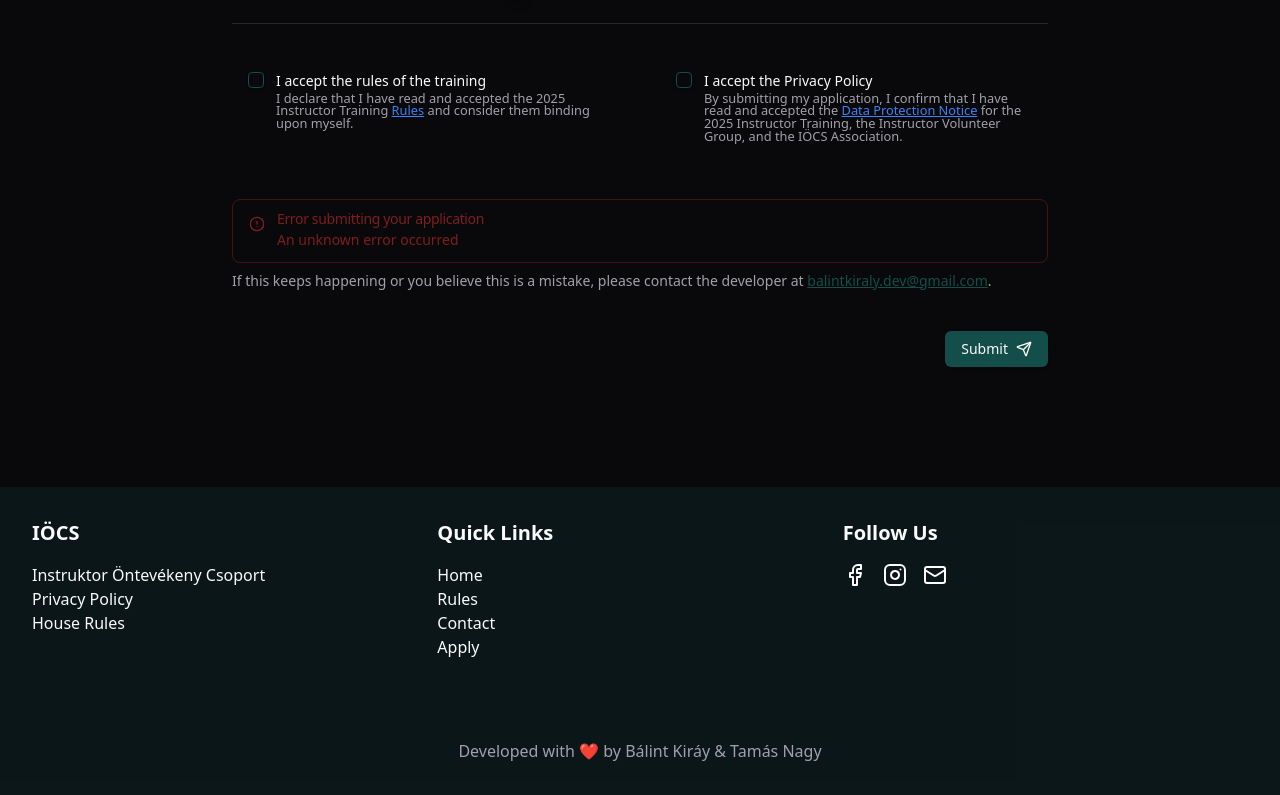
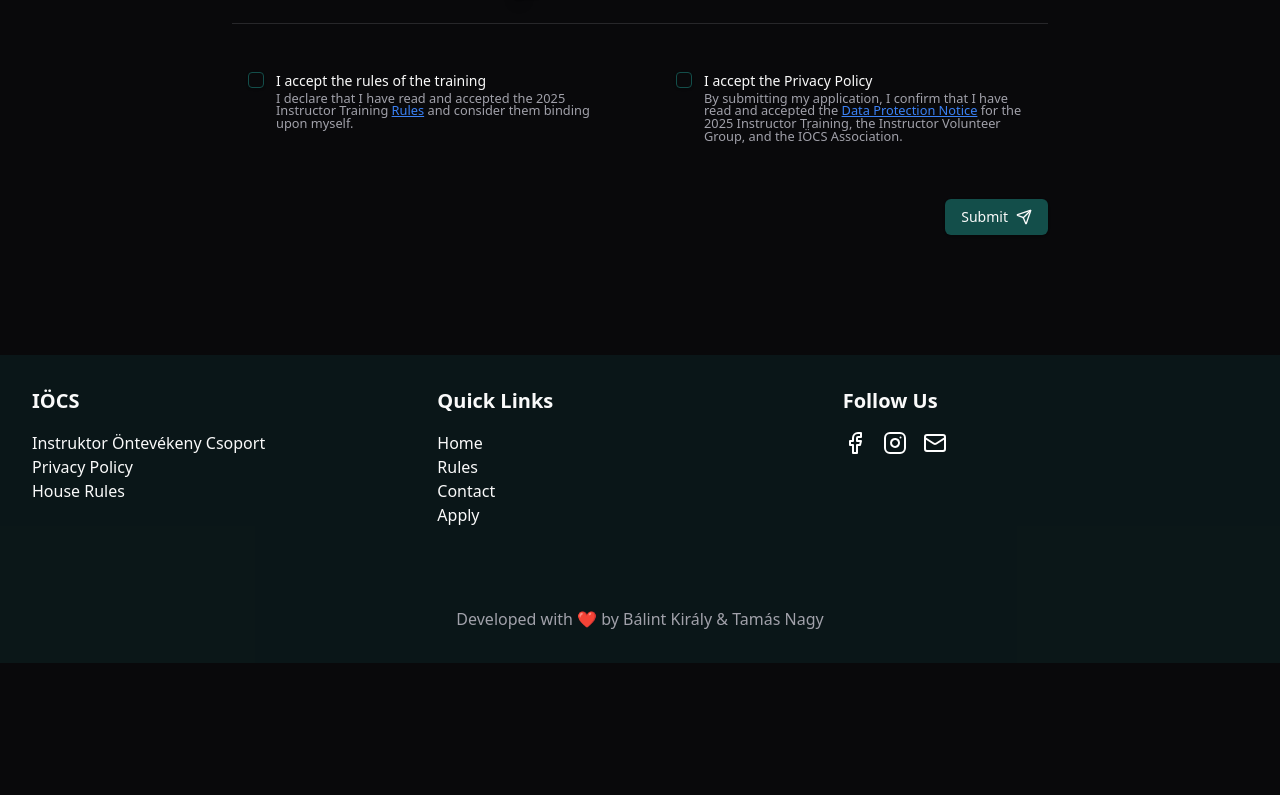
Before and after one commit to balint-kiraly/iocs-training-web-2025, a Next.js app: page /en/apply in a window 1280 px wide. Shown: the part 1761-2556 px from the top of the page. After the commit the page ends 2424 px from the top, so only its background shows below. Built offline with nearby package versions, Linux system fonts and the light colour scheme.

Commit message:
Add support email

```diff
--- a/src/actions/submitApplication.ts
+++ b/src/actions/submitApplication.ts
@@ -10,6 +10,7 @@ type State =
   | {
       status: 'success' | 'error';
       error?: number;
+      message?: string;
     }
   | null
   | undefined;
@@ -37,17 +38,23 @@ export default async function submitApplication(
   } catch (error) {
     if (error instanceof Prisma.PrismaClientKnownRequestError) {
       if (error.code === 'P2002') {
-        console.error('Error creating application (Unique constraint failed):', error.message);
         return {
           status: 'error',
           error: 1,
+          message: error.message,
         };
       }
+      return {
+        status: 'error',
+        error: 0,
+        message: error.message,
+      };
     }
     console.error('Unknown error creating application');
     return {
       status: 'error',
       error: 0,
+      message: 'Unknown error creating application',
     };
   }
 }
--- /dev/null
+++ b/src/actions/support.ts
@@ -0,0 +1,22 @@
+'use server';
+
+import { z } from 'zod';
+import { formSchema } from '@/lib/formValidation';
+
+export async function createSupportMailLink(
+  errorMessage: string,
+  payload: z.infer<typeof formSchema>,
+  locale: string
+): Promise<string> {
+  if (!process.env.DEVELOPER_EMAIL) {
+    throw new Error('DEVELOPER_EMAIL is not set in the environment variables.');
+  }
+
+  const developerEmail = process.env.DEVELOPER_EMAIL;
+  const subject = encodeURIComponent('IÖCS Training Web 2025 | Application Submission - Unexpected Error');
+  const body = encodeURIComponent(
+    `${locale === 'hu' ? 'Mi történt?' : 'What happened?'}\n\n\n\nError message:\n${errorMessage}\n\nSubmitted data:\n${JSON.stringify(payload, null, 2)}\n\n${locale === 'hu' ? 'Amúgy ennyire tetszik az oldal' : 'Btw I like the website this much'}: `
+  );
+
+  return `mailto:${developerEmail}?subject=${subject}&body=${body}`;
+}
--- a/src/components/ApplicationForm.tsx
+++ b/src/components/ApplicationForm.tsx
@@ -1,11 +1,12 @@
 import { zodResolver } from '@hookform/resolvers/zod';
 import { AlertCircle, Check, LoaderCircle, Send } from 'lucide-react';
-import { useTranslations } from 'next-intl';
-import { startTransition, useActionState, useEffect } from 'react';
+import { useLocale, useTranslations } from 'next-intl';
+import React, { startTransition, useActionState, useEffect, useState } from 'react';
 import { useForm } from 'react-hook-form';
 import { z, ZodIssueCode } from 'zod';
 
 import submitApplication from '@/actions/submitApplication';
+import { createSupportMailLink } from '@/actions/support';
 import { FormAcceptanceSection } from '@/components/sections/form/FormAcceptanceSection';
 import { FormAvailabilitySection } from '@/components/sections/form/FormAvailabilitySection';
 import { FormContactSection } from '@/components/sections/form/FormContactSection';
@@ -24,8 +25,9 @@ import { formSchema } from '@/lib/formValidation';
 
 export const ApplicationForm = () => {
   const text = useTranslations('ApplicationForm');
+  const locale = useLocale();
 
-  const [state, action, isPending] = useActionState(submitApplication, { status: 'error', error: 0 });
+  const [state, action, isPending] = useActionState(submitApplication, null);
   const router = useRouter();
 
   const form = useForm<z.infer<typeof formSchema>>({
@@ -107,6 +109,13 @@ export const ApplicationForm = () => {
     }
   }, [router, state]);
 
+  const [supportMailLink, setSupportMailLink] = useState<string | null>(null);
+  useEffect(() => {
+    if (state?.status === 'error' && state.message) {
+      createSupportMailLink(state.message, form.getValues(), locale).then(setSupportMailLink);
+    }
+  }, [state, locale, form]);
+
   return (
     <div className='mx-auto w-full min-w-60 max-w-4xl p-10'>
       <Form {...form}>
@@ -127,11 +136,21 @@ export const ApplicationForm = () => {
                 <AlertDescription>{text(`errors.${state.error}`)}</AlertDescription>
               </Alert>
               <p className='mt-2 text-sm text-muted-foreground'>
-                {text('errors.report')}
-                <a href='mailto:balintkiraly.dev@gmail.com' className='font-medium text-primary underline'>
-                  balintkiraly.dev@gmail.com
-                </a>
-                .
+                {text.rich('errors.support', {
+                  link: (chunks) =>
+                    supportMailLink ? (
+                      <a
+                        href={supportMailLink}
+                        target='_blank'
+                        rel='noopener noreferrer'
+                        className='font-medium text-primary underline'
+                      >
+                        {chunks}
+                      </a>
+                    ) : (
+                      <span className='font-medium text-primary'>{chunks}</span>
+                    ),
+                })}
               </p>
             </>
           )}
--- a/src/components/Footer.tsx
+++ b/src/components/Footer.tsx
@@ -111,7 +111,7 @@ const Footer = () => {
         </div>
       </div>
       <div className='mt-20 text-center text-muted-foreground'>
-        <p>Developed with ❤️ by Bálint Kiráy & Tamás Nagy</p>
+        <p>Developed with ❤️ by Bálint Király & Tamás Nagy</p>
       </div>
     </footer>
   );
--- a/translations/en.json
+++ b/translations/en.json
@@ -216,7 +216,7 @@
     "errors": {
       "required": "Required",
       "title": "Error submitting your application",
-      "report": "If this keeps happening or you believe this is a mistake, please contact the developer at ",
+      "support": "If the issue persists or you believe this is a mistake, please contact the <link>developer</link>.",
       "0": "An unknown error occurred",
       "1": "An application with this email address or phone number has already been submitted"
     }
--- a/translations/hu.json
+++ b/translations/hu.json
@@ -216,7 +216,7 @@
     "errors": {
       "required": "Kötelező",
       "title": "Hiba történt a jelentkezésed beküldésekor",
-      "report": "Ha ez továbbra is fennáll, vagy úgy gondolod, hogy hibás, kérjük, vedd fel a kapcsolatot a fejlesztővel a következő címen: ",
+      "support": "Ha ez továbbra is fennáll, vagy úgy gondolod, hogy hibás, kérjük, vedd fel a kapcsolatot a <link>fejlesztővel</link>.",
       "0": "Ismeretlen hiba történt",
       "1": "Ezzel az email címmel vagy telefonszámmal már küldtek be jelentkezést"
     }
```
Also changed, not shown: 1 other file (tests, documents, lock files or other folders).
